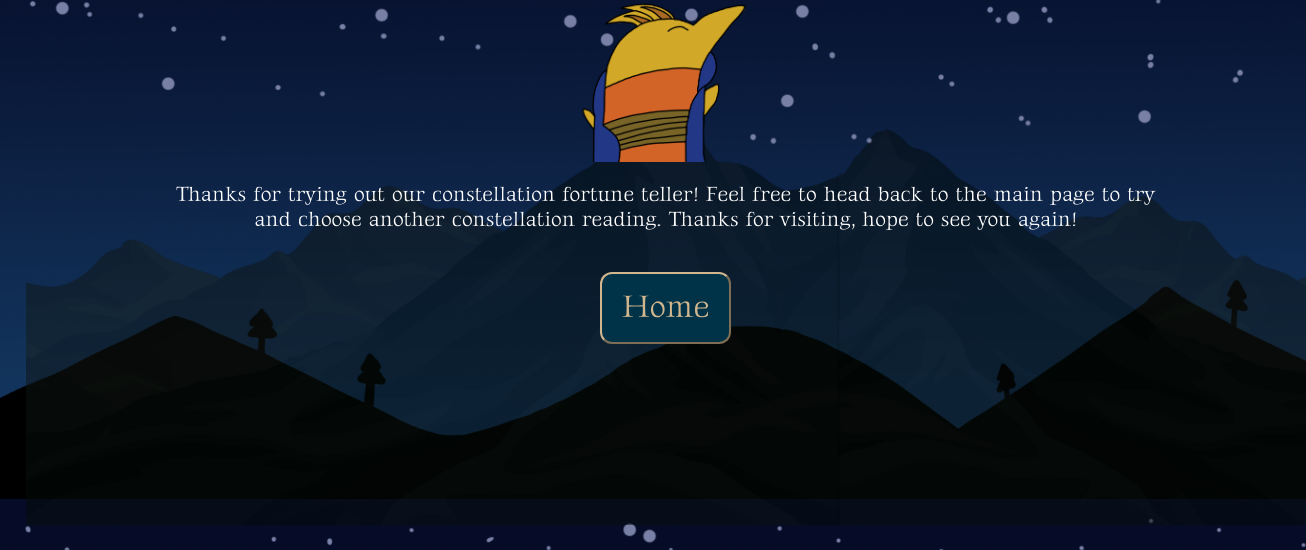
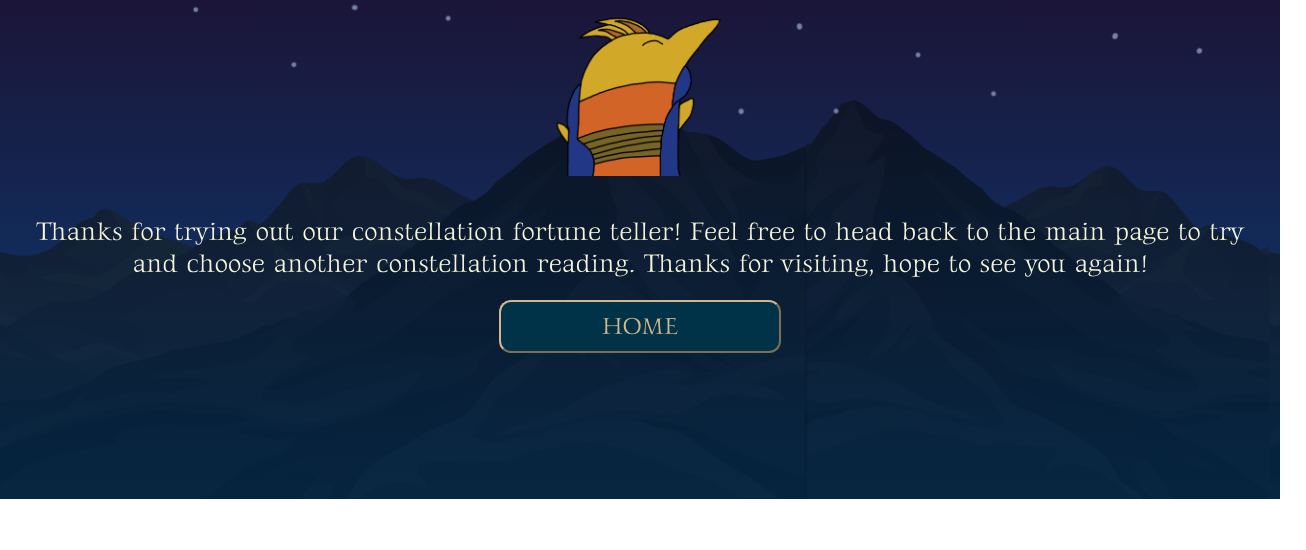
Before and after one commit to CSE-112-Team-7/Stargazer-V2, a plain HTML site: page source/pages/thankyou_page/thankyou.html in a window 1280 px wide. Shown: the part 301-851 px from the top of the page, 1306 px wide, since content can reach past the window. After the commit the page ends 800 px from the top, so only its background shows below. Drawn offline with Linux system fonts and the light colour scheme.

Commit message:
updated html and css for thank you page, replaced button with link

```diff
--- a/source/pages/thankyou_page/thankyou.css
+++ b/source/pages/thankyou_page/thankyou.css
@@ -1,88 +1,34 @@
-html {
-  background: url("../../assets/background/PreviewMap.png") no-repeat center
-    fixed;
-  background-size: cover;
-  overflow: hidden;
+h1 {
+  padding-top: 50px;
+  font-size: clamp(2.5rem, 1.8rem + 3.6vw, 5rem);
 }
 
 body {
-  margin: 2%;
-  background-repeat: no-repeat;
-  background-size: cover;
+  display: flex;
+  flex-direction: column;
+  justify-content: center;
 }
 
-/* Set the text color to white */
-body,
-.site-header__title,
-p {
-  color: white;
-}
-
-/* Center the content */
-body {
+main {
   display: flex;
   flex-direction: column;
   align-items: center;
-  justify-content: center;
-  height: 100vh;
+  row-gap: 20px;
+  margin-left: 2rem;
+  margin-right: 2rem;
 }
 
-div.main-content {
-  text-align: center;
-  width: 1000px;
+a.button {
+  width: clamp(9.4rem, 6.7rem + 13.4vw, 18.8rem);
+  font-size: clamp(1.5rem, 1.4rem + 0.04vw, 2rem);
 }
 
-img {
+main img {
   display: block;
   margin: 20px auto;
-  max-width: 40%;
-}
-
-h1 {
-  font-size: 40pt;
-}
-
-p {
-  font-size: 16pt;
-}
-
-img#fortune-teller-image {
   width: 14vw;
 }
 
-button.continue {
-  height: 9vh;
-  line-height: 6vh;
-  margin-top: 5vh;
+main p {
+  font-size: clamp(1rem, 0.803rem + 1.053vw, 1.75rem);
 }
-
-/* Media Query for Small Screens */
-@media (max-width: 600px) {
-  h1 {
-    font-size: 30pt;
-  }
-  div.main-content {
-    width: 80%;
-  }
-  img#fortune-teller-image {
-    width: auto;
-  }
-  button.continue {
-    height: 50px;
-    line-height: 30px;
-  }
-}
-
-/* Media Query for Medium Screens */
-@media (min-width: 601px) and (max-width: 1200px) {
-  h1 {
-    font-size: 30pt;
-  }
-  div.main-content {
-    width: 80%;
-  }
-  button.continue {
-    height: 50px;
-    line-height: 30px;
-  }
-}
--- a/source/pages/thankyou_page/thankyou.html
+++ b/source/pages/thankyou_page/thankyou.html
@@ -10,24 +10,22 @@
     <script src="./thankyou.js" type="module"></script>
   </head>
   <body>
-    <header class="site-header" id="header">
-      <h1 class="site-header__title" data-lead-id="site-header-title">
-        THANK YOU!
-      </h1>
+    <header>
+      <h1>THANK YOU!</h1>
     </header>
-    <div class="main-content">
+    <main>
       <img
         id="fortune-teller-image"
         src="../../assets/teller/ThankYou_teller.png"
         alt="Image Description"
       />
-      <p class="main-content__body" data-lead-id="main-content-body">
+      <p>
         Thanks for trying out our constellation fortune teller! Feel free to
         head back to the main page to try and choose another constellation
         reading. Thanks for visiting, hope to see you again!
       </p>
-      <button class="continue" onclick="toLandingPage()">Home</button>
-    </div>
+      <a class="button" href="../starting_page/starting.html">HOME</a>
+    </main>
     <audio
       id="background-music"
       src="../../assets/music/starGazingBGMusic.mp3"
```
